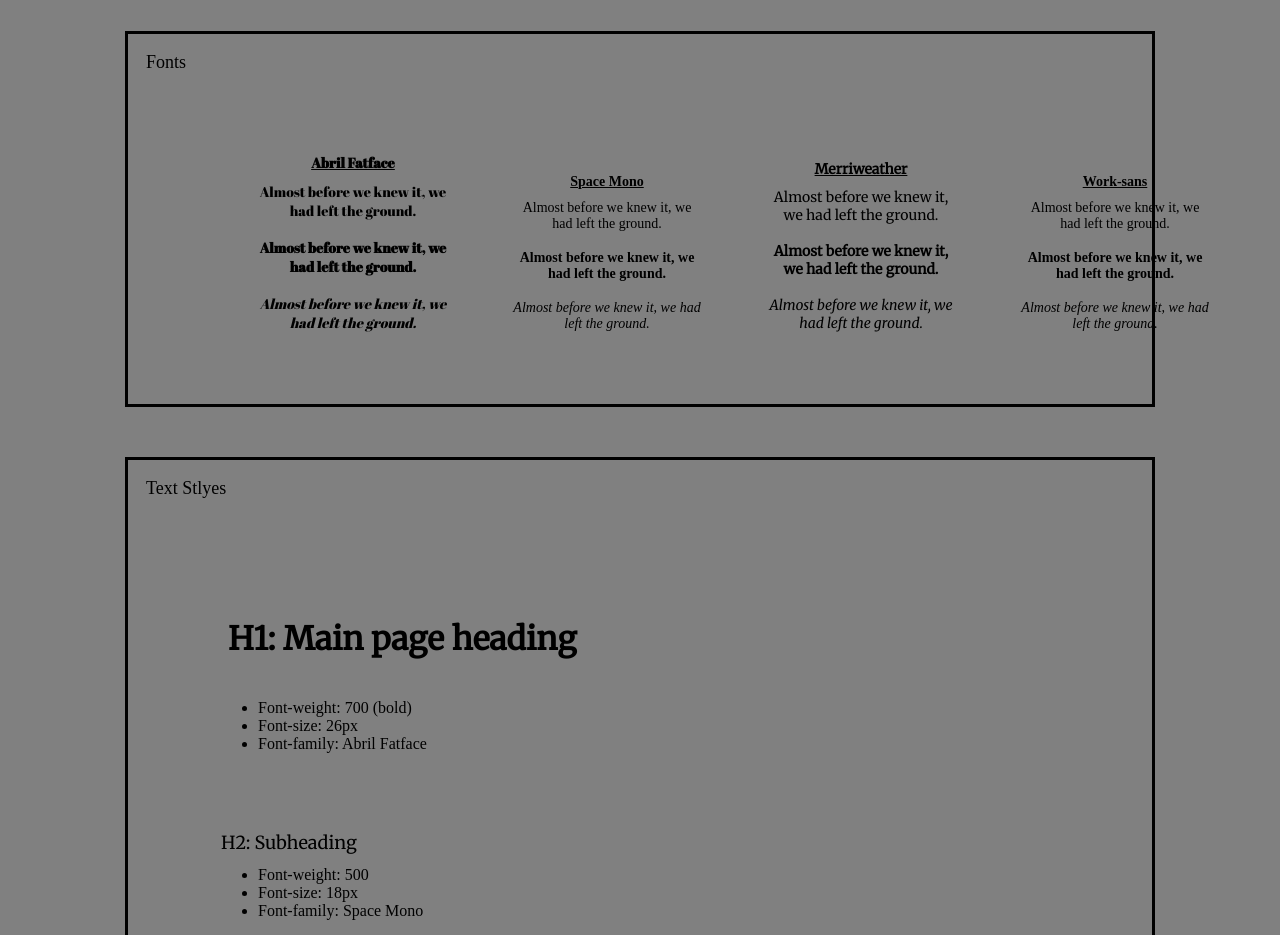
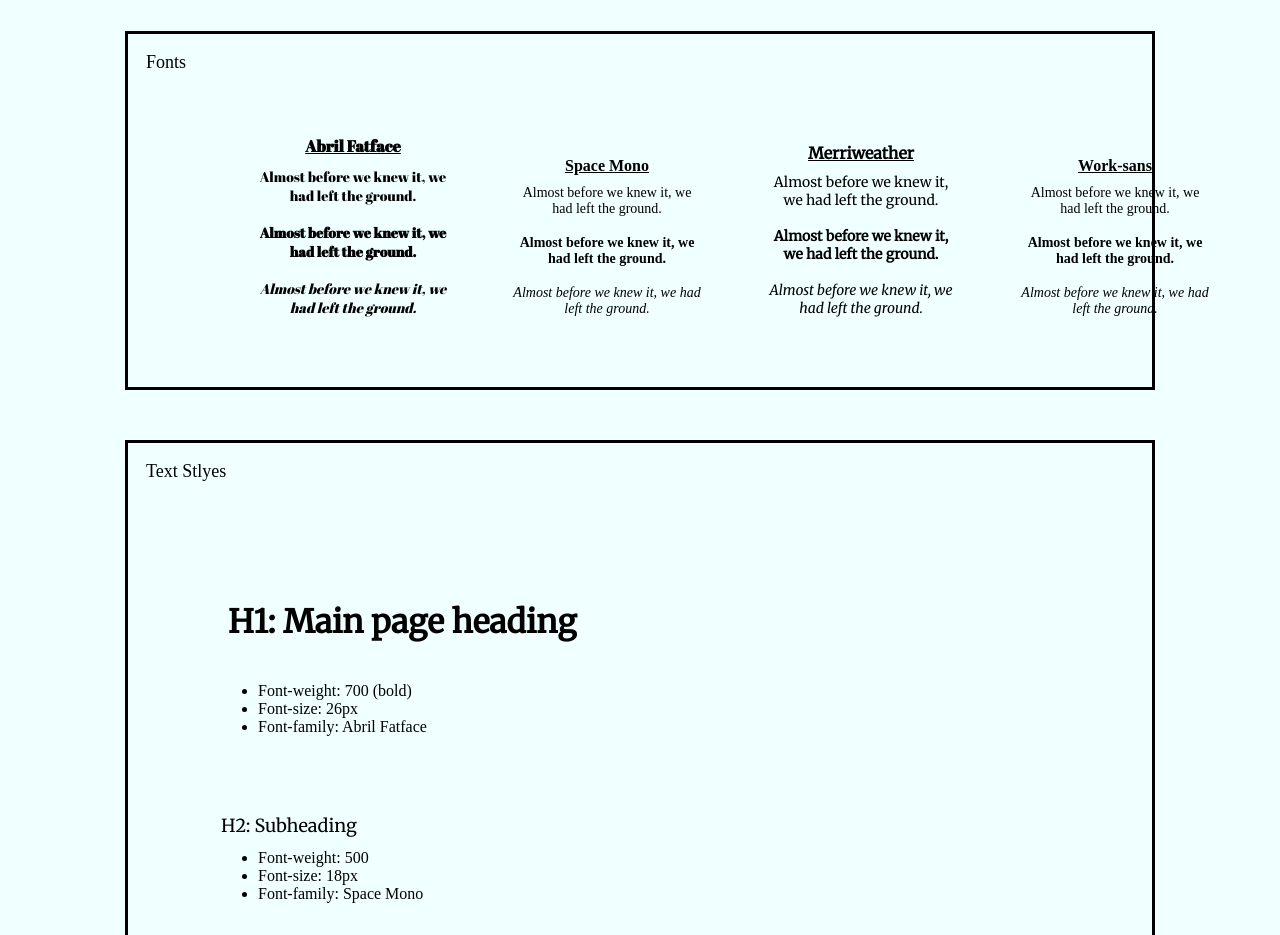
Before and after one commit to supernappy/wbsite-design, a plain HTML site: page index.html in a window 1280 px wide. Shown: the part 940-1875 px from the top of the page. Drawn offline with nearby package versions, Linux system fonts and the light colour scheme.

Commit message:
another commit

```diff
--- a/style.css
+++ b/style.css
@@ -3,7 +3,7 @@
   padding: 0;
 }
 body {
-  background-color: gray;
+  background-color: azure;
 }
 p {
   font-weight: 400;
@@ -12,7 +12,7 @@ p {
 }
 
 header {
-  background-color: beige;
+  background-color: rgb(220, 245, 238);
   text-align: center;
   height: 70px;
   border: 3px solid snow;
@@ -137,4 +137,5 @@ h2 {
   text-decoration: underline;
   font-weight: bold;
   margin-bottom: 10px;
+  font-size: medium;
 }
```
Also changed, not shown: index.html (+8 -7 lines).
